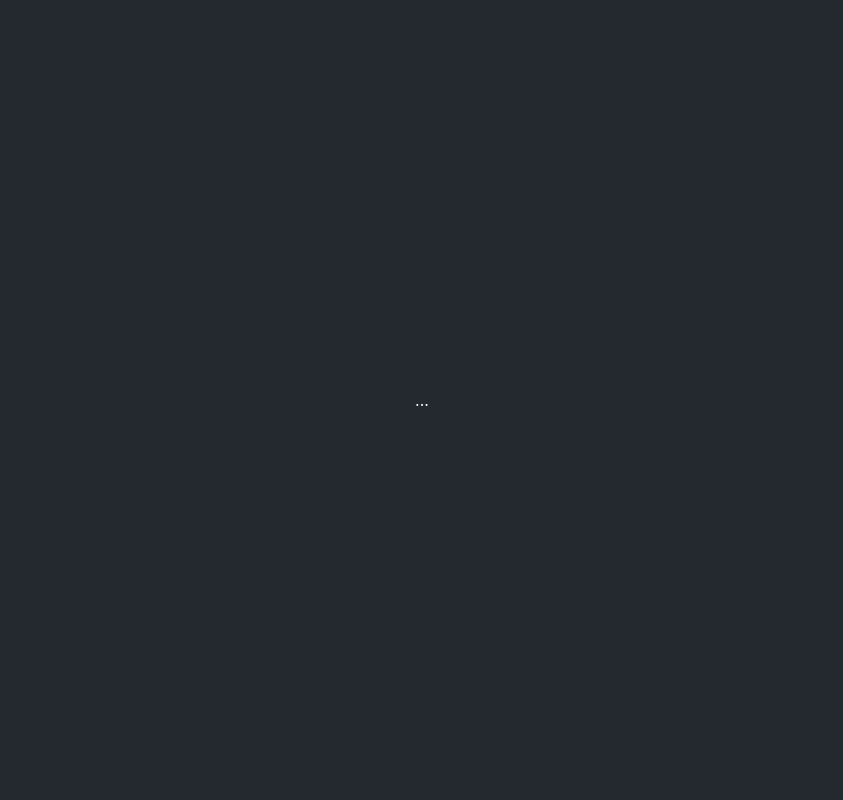
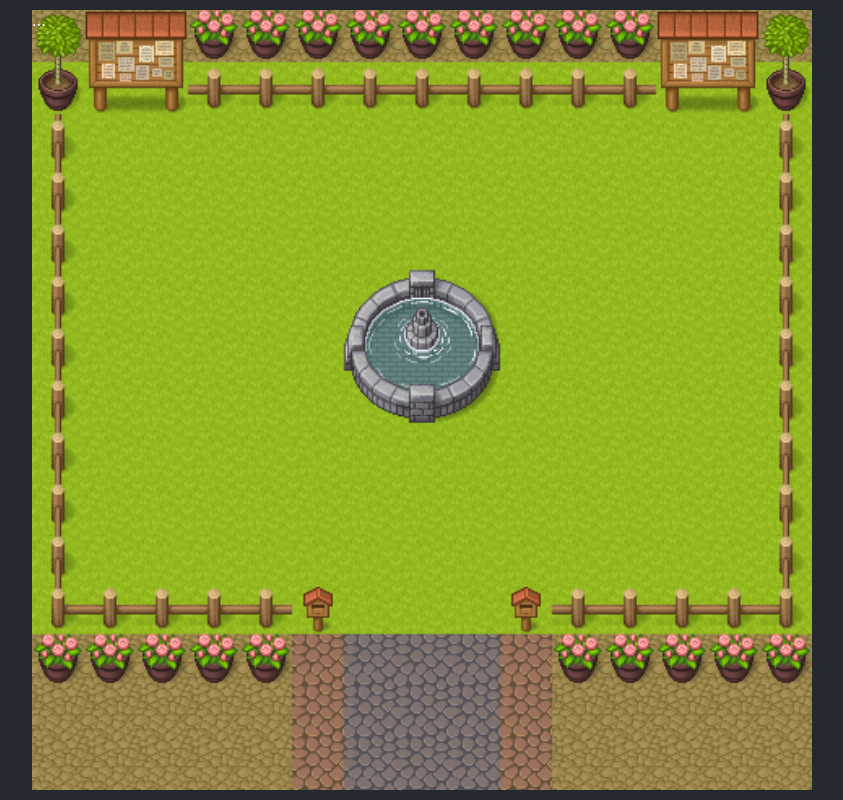
Before and after one commit to IvanMatt8/game-rpg, a React (Create React App) app: page / in a window 1280 px wide. Shown: the whole page, without its empty margins (218-1061 px from the left). Built offline with nearby package versions, Linux system fonts and the light colour scheme.

Commit message:
:construction: estrutura do projeto, acrescentando map e character

```diff
--- a/src/App.tsx
+++ b/src/App.tsx
@@ -1,7 +1,14 @@
 import * as C from "./App.styles";
+import { Character } from "./components/Character";
 
 const App = () => {
-  return <C.Container>...</C.Container>;
+  return (
+    <C.Container>
+      <C.Map>
+        <Character />
+      </C.Map>
+    </C.Container>
+  );
 };
 
 export default App;
```
